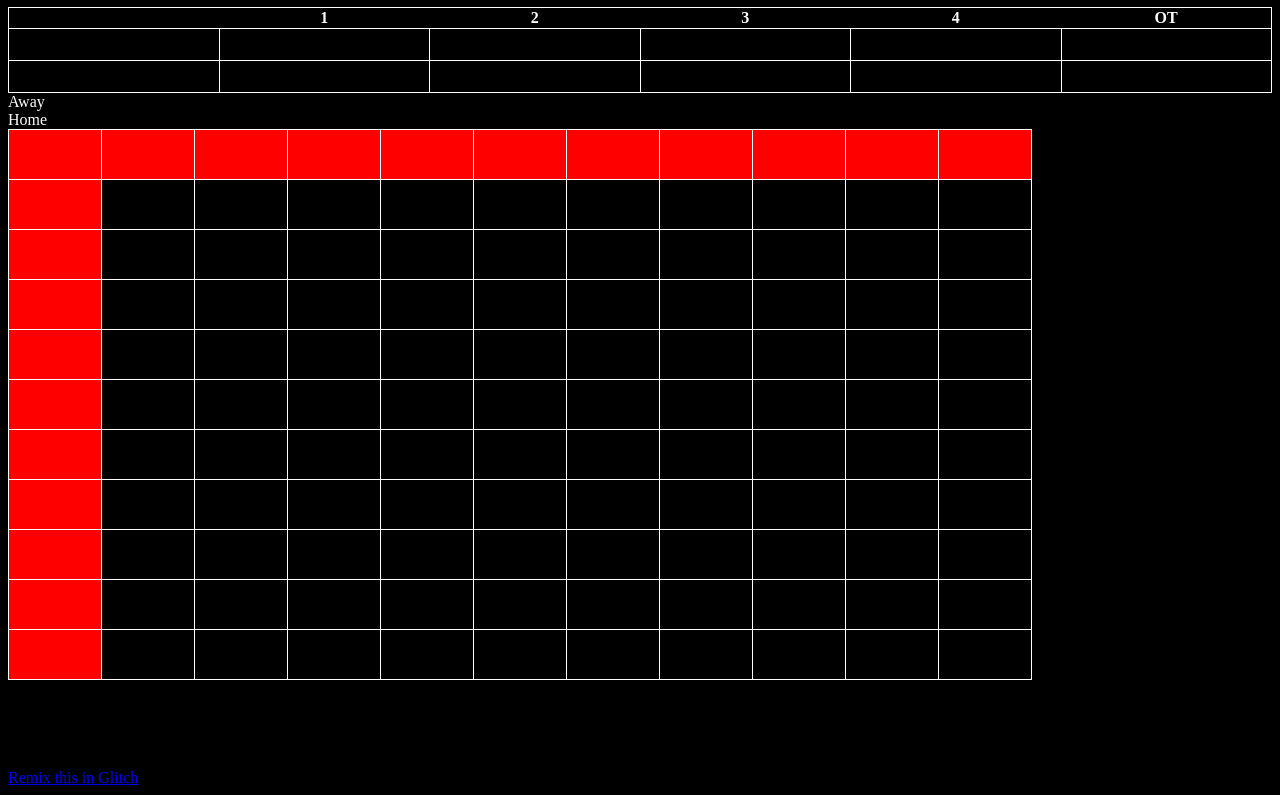
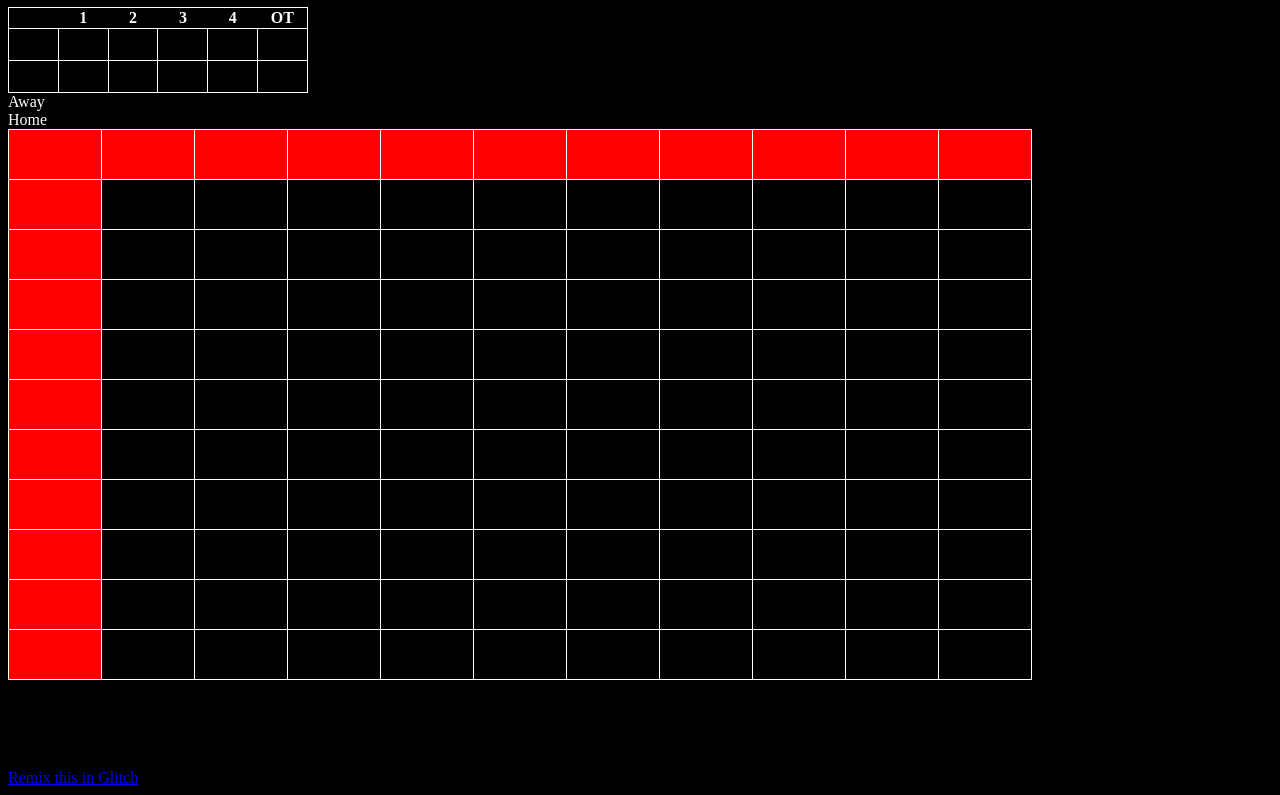
Before and after one commit to cjhaviland/superbowl-boxes-live, a website: page views/index.html in a window 1280 px wide. Shown: the part 81-876 px from the top of the page. Drawn offline with nearby package versions, Linux system fonts and the light colour scheme; no server answers.

Commit message:
🌮🎰 Checkpoint views/index.html:533956/38 public/style.css:533956/20

```diff
--- a/public/style.css
+++ b/public/style.css
@@ -30,7 +30,7 @@ td[id$="-0"] {
   height: 80vh;
 }
 
-.scores {
+#scoreboard-grid {
   width: 300px;
 }
 
--- a/views/index.html
+++ b/views/index.html
@@ -39,16 +39,16 @@
             </tr>
           </thead>
           <tbody>
-            <tr>
-              <td id="away-team"></td>
+            <tr id="away-team">
+              <td id="away-team-name"></td>
               <td id="away-1"></td>
               <td id="away-2"></td>
               <td id="away-3"></td>
               <td id="away-4"></td>
               <td id="away-ot"></td>
             </tr>
-            <tr>
-              <td id="home-team"></td>
+            <tr id="home-team">
+              <td id="home-team-name"></td>
               <td id="home-1"></td>
               <td id="home-2"></td>
               <td id="home-3"></td>
@@ -58,8 +58,8 @@
           </tbody>
         </table>
       </div>
-      <div class="away">Away</div>
-      <div class="home">Home</div>
+      <div id="away">Away</div>
+      <div id="home">Home</div>
       <div class="table">
         <table class="superbowl-pool-grid">
           <tbody>
```
